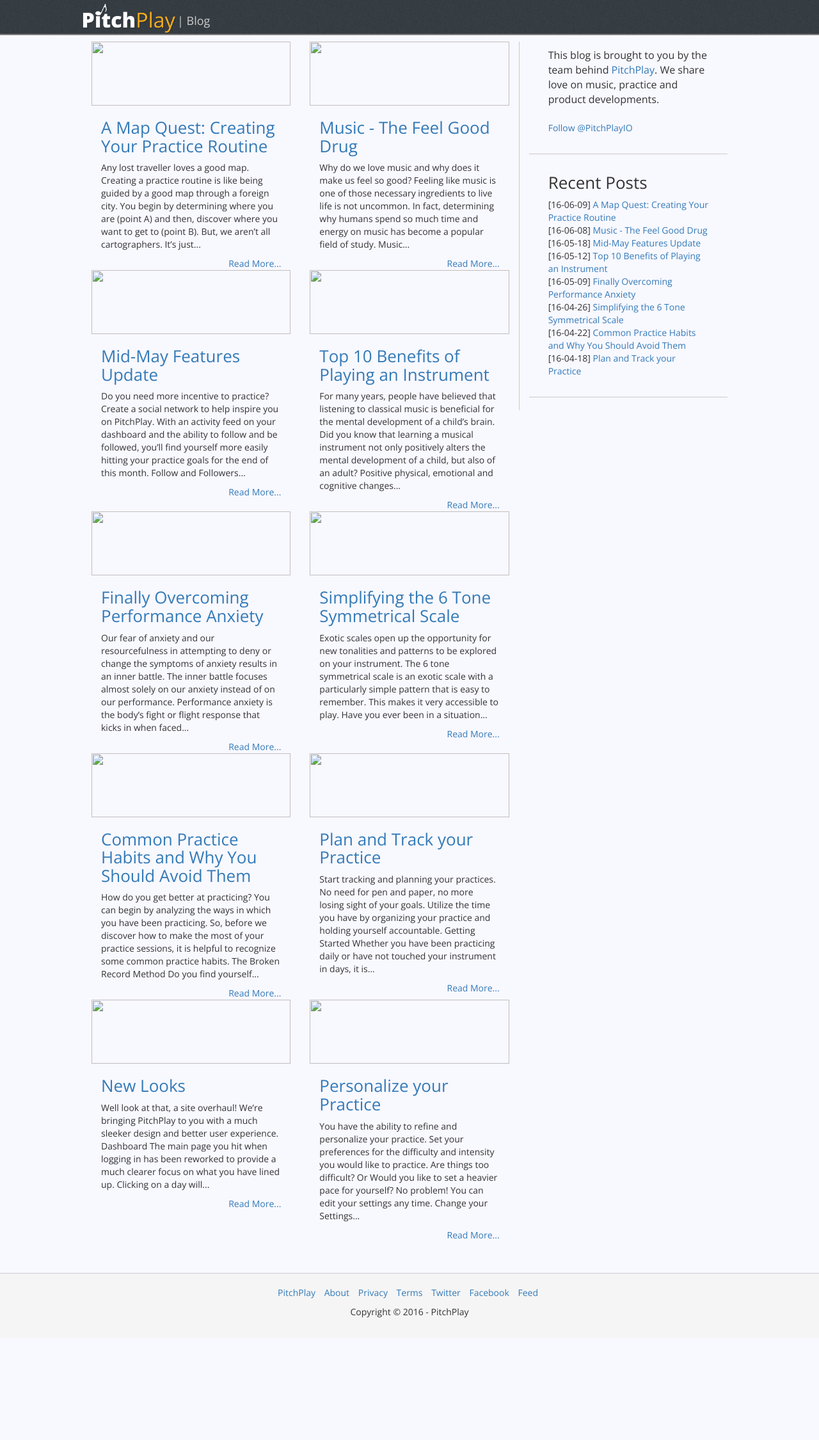
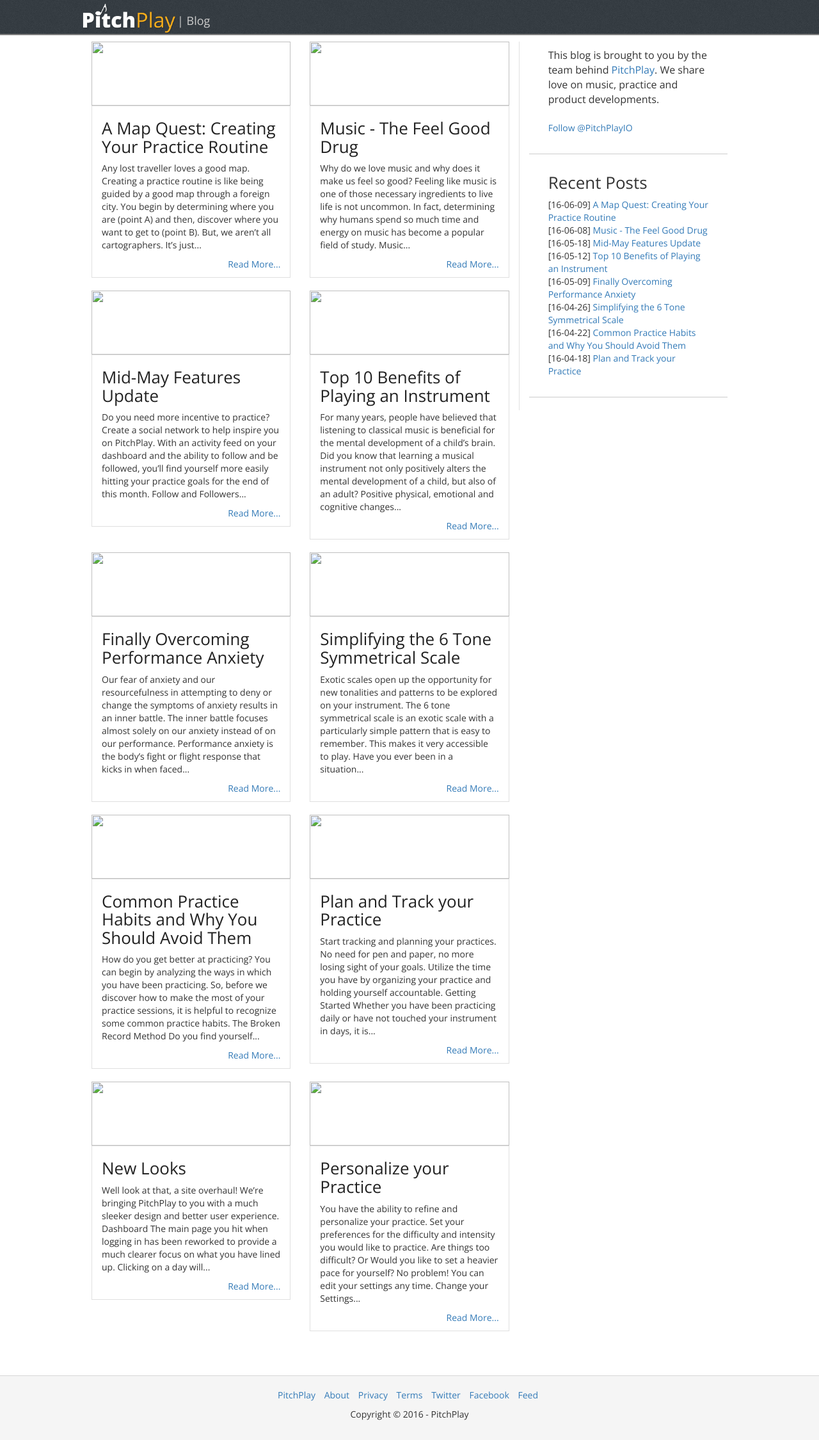
Before and after one commit to pitchplay/blog-content, a Jekyll site: the page built from index.html, in a window 1280 px wide. Shown: the whole page at 64% size. Built offline with Jekyll 4.4.1, drawn with Linux system fonts in a browser that asks for light colours; nearby versions of some CDN libraries; the list of posts is cut into pages by our own code; comment, search, counter and statistics services are not loaded; before the commit the page ends 2090 px from its top, so only the background shows below that.

Commit message:
Fix styles from bad push

```diff
--- a/assets/css/style.css
+++ b/assets/css/style.css
@@ -6,9 +6,9 @@ html {
 }
 html, body {
   font-family: 'Open Sans', sans-serif;
-  background-color: ghostwhite;
+  background-color: white;
 }
-body { margin-bottom: 150px; background-color: ghostwhite; }
+body { margin-bottom: 150px; background-color: white; }
 
 h1 { font-size: 36px; }
 h2 { font-size: 26px; }
@@ -46,7 +46,7 @@ footer {
   bottom: 0;
   width: 100%;
   padding: 20px;
-  border-top: 1px solid #ccc;
+  border-top: 1px solid rgba(0,0,0,.12);
 }
 
 .blog-header {
@@ -79,19 +79,6 @@ footer {
     margin-top: 40px;
   }
 
-.post-list {
-  list-style-type: none;
-  padding: 0;
-  margin-top: 10px;
-}
-.post-list li {
-  margin-top: 20px;
-}
-
-.post-list-title {
-  font-size: 2em;
-}
-
 .post-body h4 {
   margin-bottom: 20px;
 }
@@ -111,7 +98,7 @@ footer {
 }
 
 .post-body table, .post-body tr, .post-body td, .post-body th {
-  border: 1px solid black;
+  border: 1px solid rgba(0,0,0,.12);
   padding: 5px;
 }
 
@@ -125,7 +112,7 @@ footer {
 }
 
 .sidebar {
-  border-left: 1px solid #ccc;
+  border-left: 1px solid rgba(0,0,0,.12);
 }
 .sidebar section {
   padding: 10px 30px;
@@ -213,3 +200,10 @@ blockquote:before {
 blockquote p {
   display: inline;
 }
+
+.post-preview {
+  border: 1px solid rgba(0,0,0,.12);
+  padding-bottom: 10px;
+  margin-bottom: 20px;
+}
+.post-preview h2 a { color: rgba(0,0,0,.87); }
```
